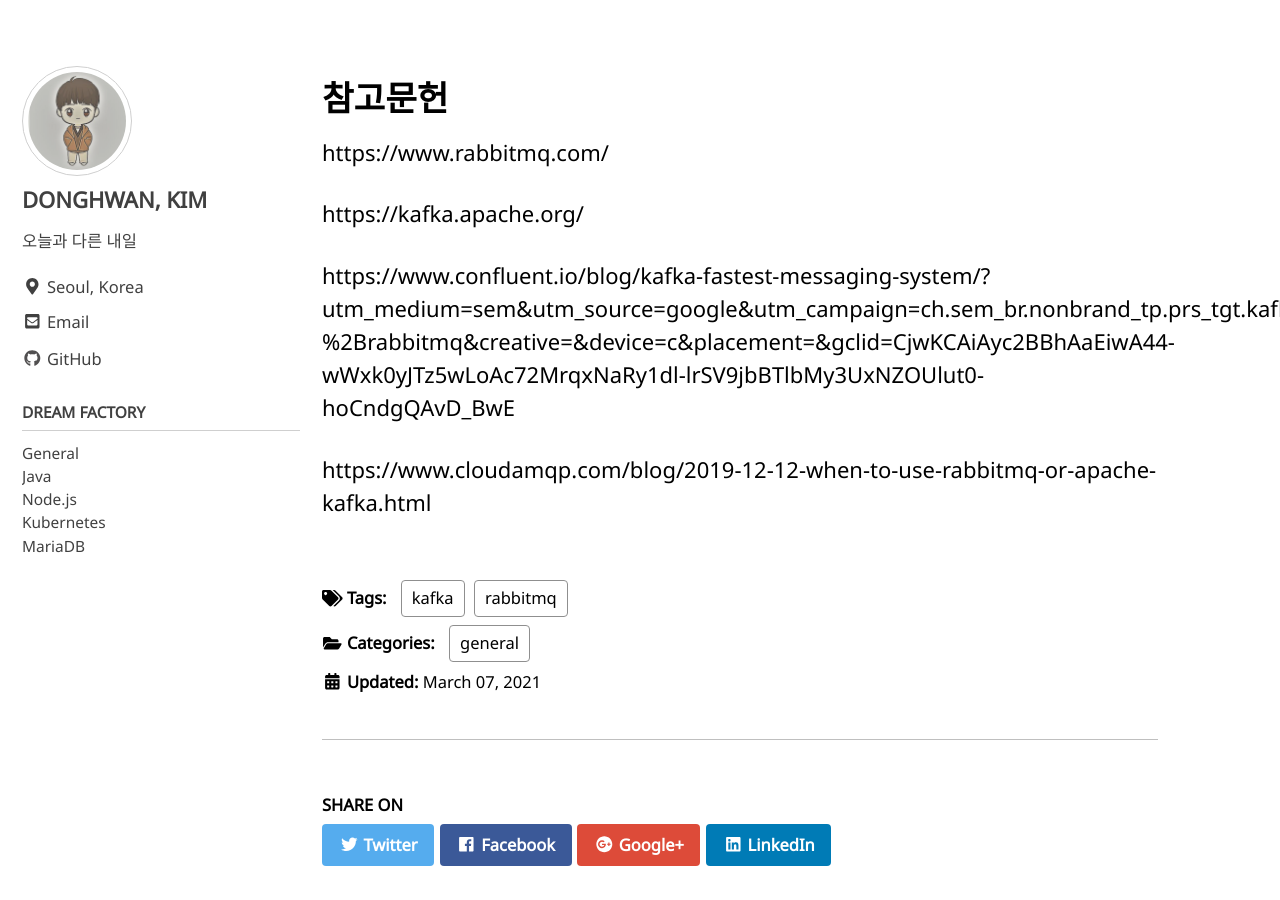
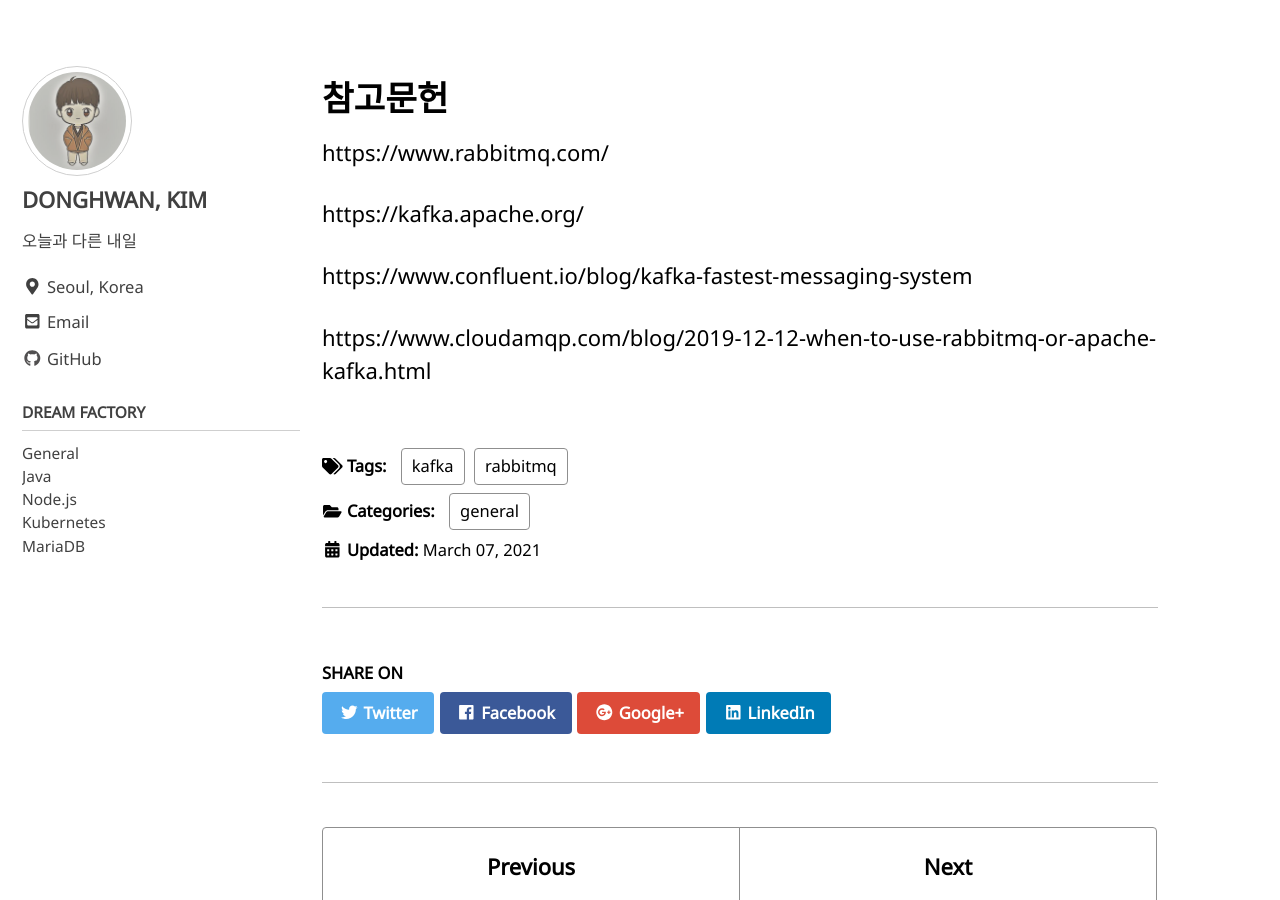
Before and after one commit to yearnlune/yearnlune.github.io, a Jekyll site: the page built from _posts/2021-03-07-rabbitmq-vs-kafka.md, in a window 1280 px wide and 900 px high, scrolled down 3665 px. Built offline with Jekyll 4.4.1, drawn with Linux system fonts in a browser that asks for light colours; cached includes are drawn as plain includes; comment, search, counter and statistics services are not loaded.

```diff
--- a/_posts/2021-03-07-rabbitmq-vs-kafka.md
+++ b/_posts/2021-03-07-rabbitmq-vs-kafka.md
@@ -90,6 +90,6 @@ consumer들을 하나 이상의 파티션에 할당하여 스케일링하며,
 
 [https://kafka.apache.org/](https://kafka.apache.org/)
 
-[https://www.confluent.io/blog/kafka-fastest-messaging-system/?utm_medium=sem&utm_source=google&utm_campaign=ch.sem_br.nonbrand_tp.prs_tgt.kafka_mt.mbm_rgn.apac_lng.eng_dv.all&utm_term=%2Bkafka %2Brabbitmq&creative=&device=c&placement=&gclid=CjwKCAiAyc2BBhAaEiwA44-wWxk0yJTz5wLoAc72MrqxNaRy1dl-lrSV9jbBTlbMy3UxNZOUlut0-hoCndgQAvD_BwE](https://www.confluent.io/blog/kafka-fastest-messaging-system/?utm_medium=sem&utm_source=google&utm_campaign=ch.sem_br.nonbrand_tp.prs_tgt.kafka_mt.mbm_rgn.apac_lng.eng_dv.all&utm_term=%2Bkafka%20%2Brabbitmq&creative=&device=c&placement=&gclid=CjwKCAiAyc2BBhAaEiwA44-wWxk0yJTz5wLoAc72MrqxNaRy1dl-lrSV9jbBTlbMy3UxNZOUlut0-hoCndgQAvD_BwE)
+[https://www.confluent.io/blog/kafka-fastest-messaging-system](https://www.confluent.io/blog/kafka-fastest-messaging-system/)
 
 [https://www.cloudamqp.com/blog/2019-12-12-when-to-use-rabbitmq-or-apache-kafka.html](https://www.cloudamqp.com/blog/2019-12-12-when-to-use-rabbitmq-or-apache-kafka.html)
```
